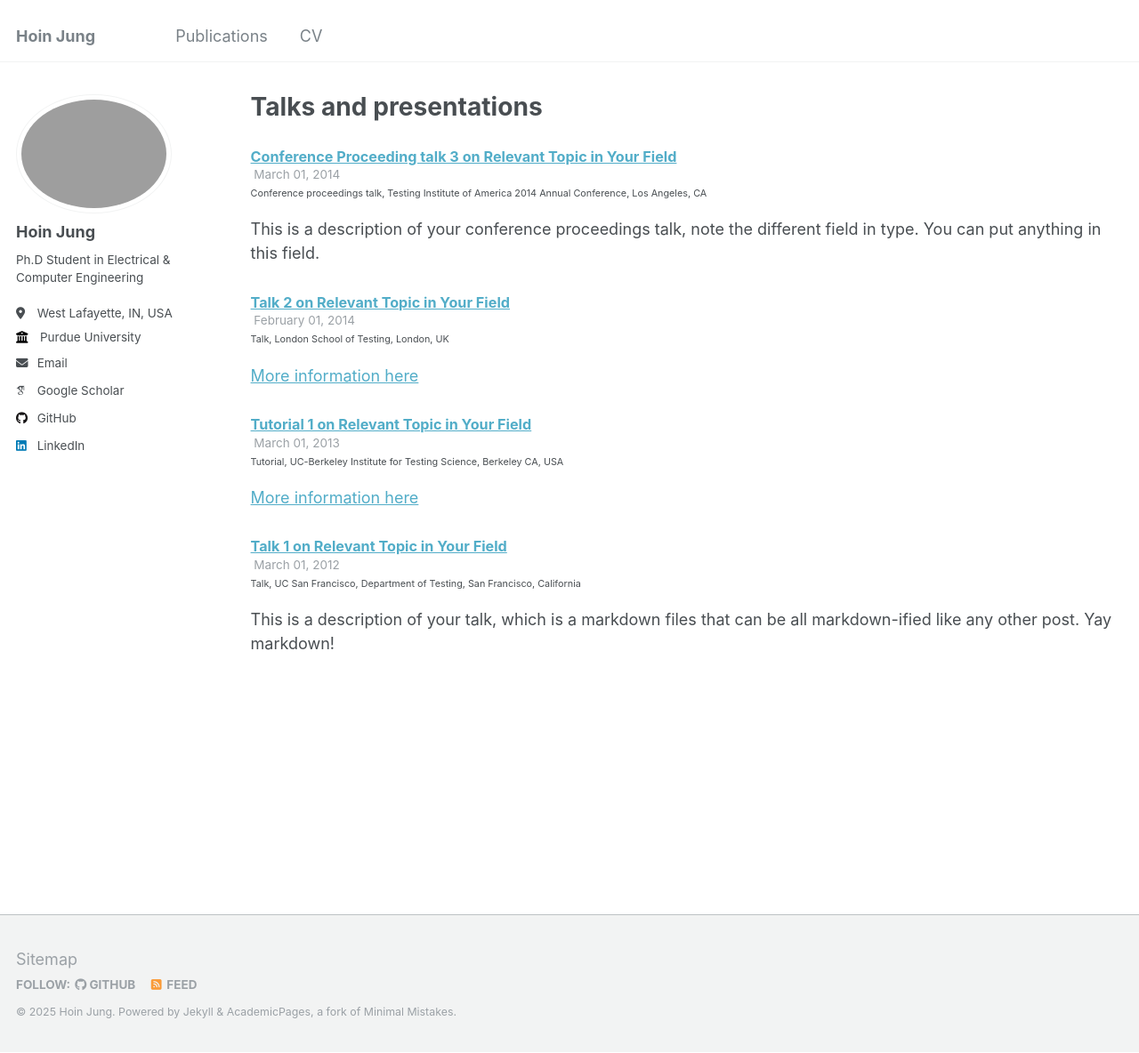
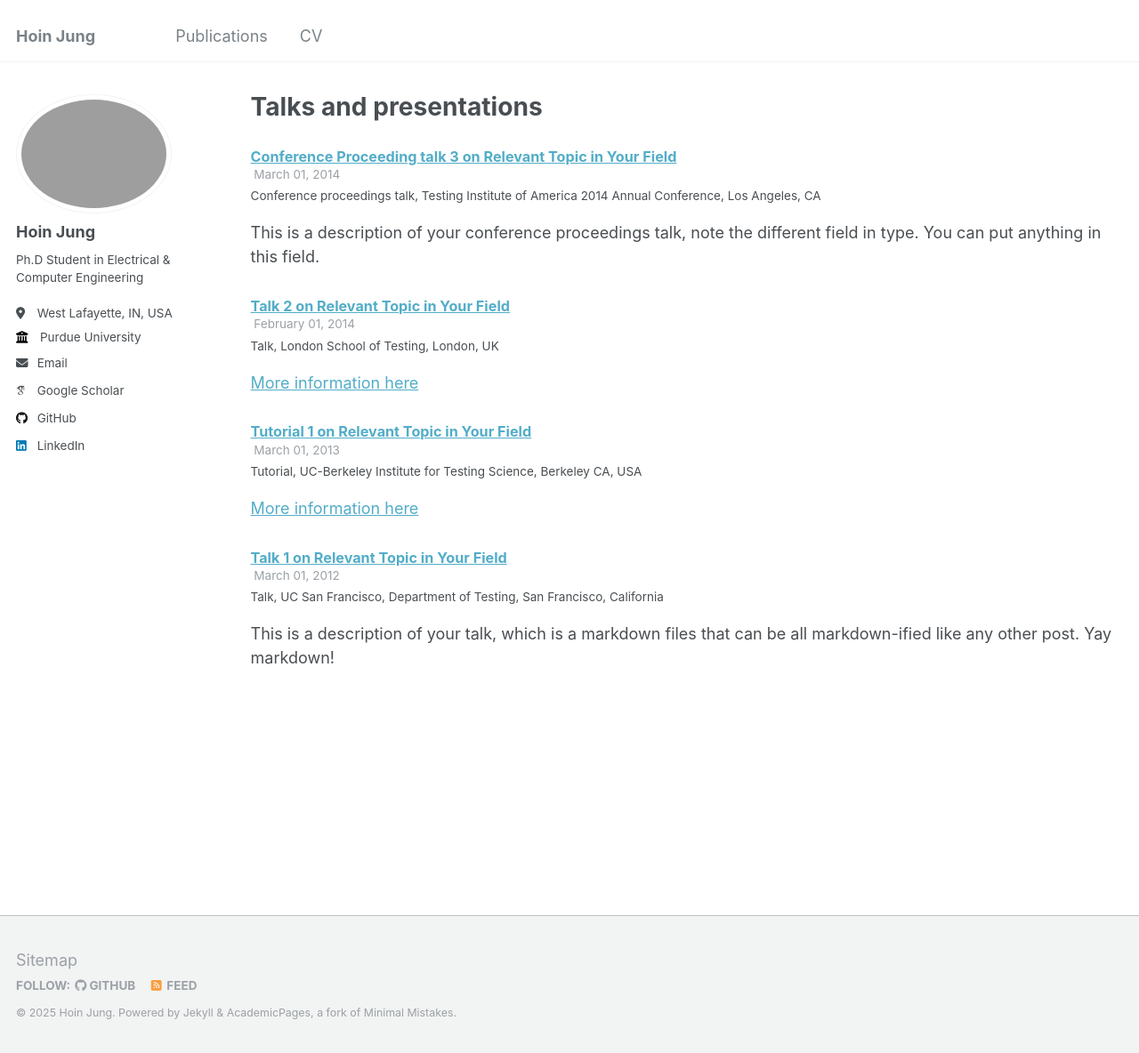
Before and after one commit to HoinJung/hoinjung.github.io, a Jekyll site: the page built from _pages/talks.html, in a window 1280 px wide and 1184 px high. Shown: the whole window at 89% size. Built offline with Jekyll 4.4.1, drawn with Linux system fonts in a browser that asks for light colours; some web fonts are replaced.

Commit message:
Update _archive.scss

```diff
--- a/_sass/_archive.scss
+++ b/_sass/_archive.scss
@@ -61,7 +61,7 @@
 .archive__item-excerpt {
   margin-top: 0;
   // font-size: $type-size-6;
-   font-size: 0.6em;
+   font-size: 0.75em;
 
   & + p {
     text-indent: 0;
```
